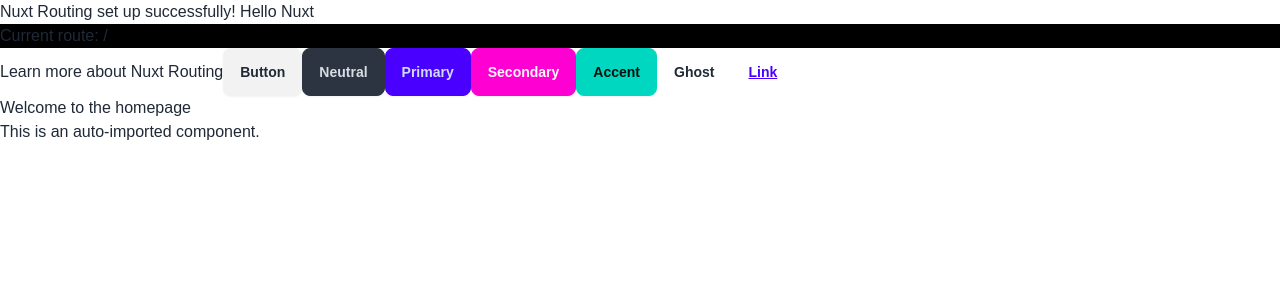
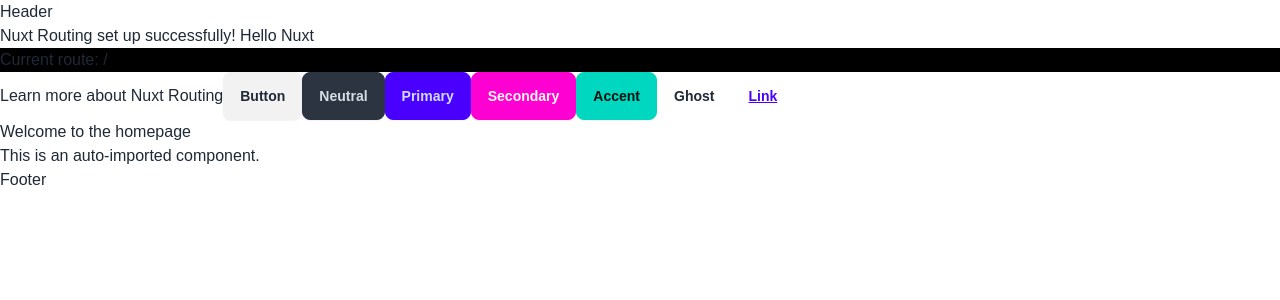
Before and after one commit to romijulianto/nuxt-started, a Nuxt app: page / in a window 1280 px wide. Shown: the top 300 px of the page. Built offline with nearby package versions, Linux system fonts and the light colour scheme.

Commit message:
feat: refactor app layout and add default layout component

```diff
--- a/app.vue
+++ b/app.vue
@@ -1,12 +1,7 @@
-<script setup lang="ts">
-const runtimeConfig = useRuntimeConfig()
-console.log(runtimeConfig.apiSecret)
-</script>
-
 <template>
   <div>
-    <NuxtRouteAnnouncer />
-
+    <NuxtLayout>
+      <NuxtPage />
+    </NuxtLayout>
   </div>
-  <NuxtPage />
 </template>
--- /dev/null
+++ b/layouts/default.vue
@@ -0,0 +1,7 @@
+<template>
+    <div>
+        <div>Header</div>
+        <slot />
+        <div>Footer</div>
+    </div>
+</template>
```
